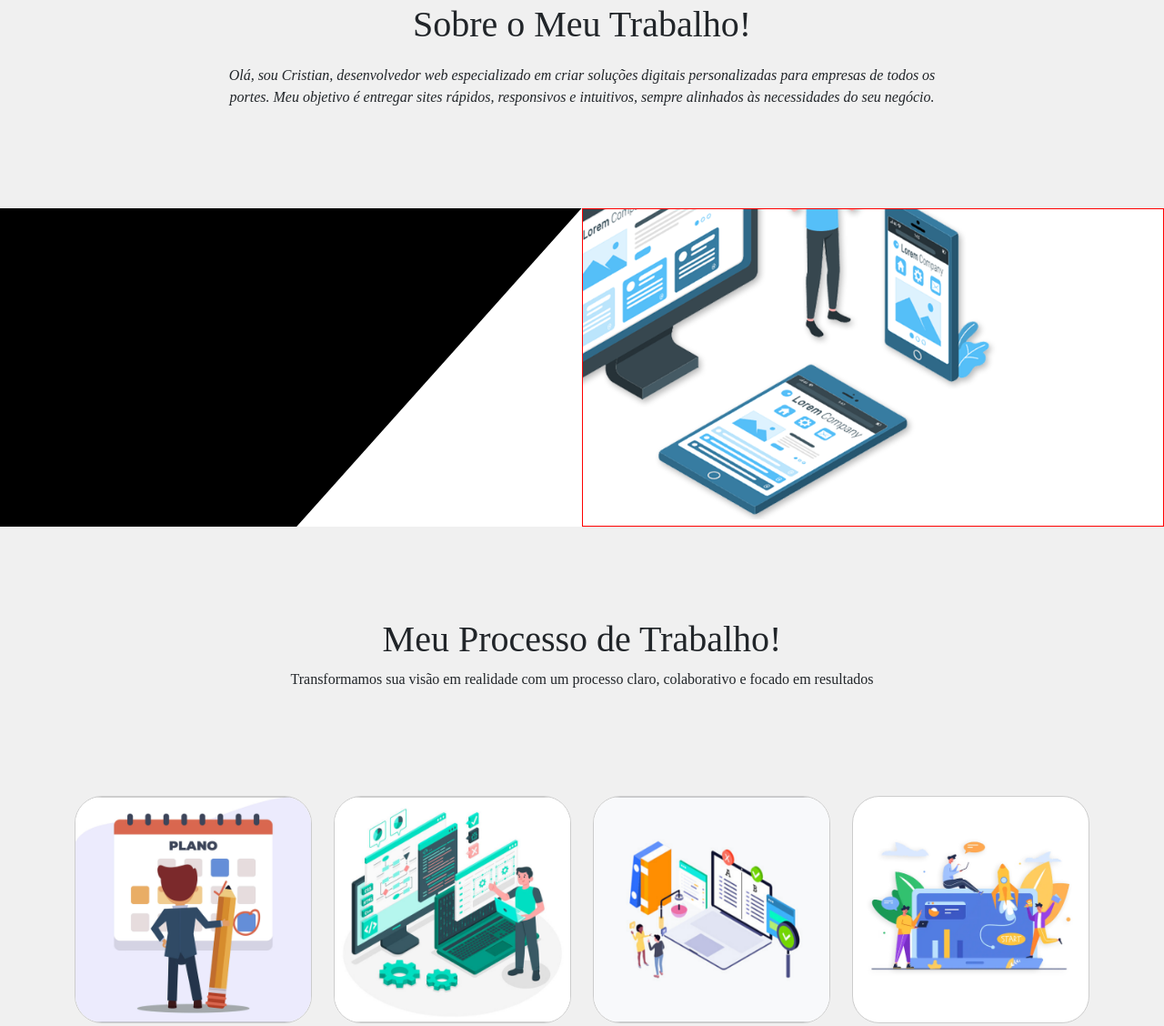
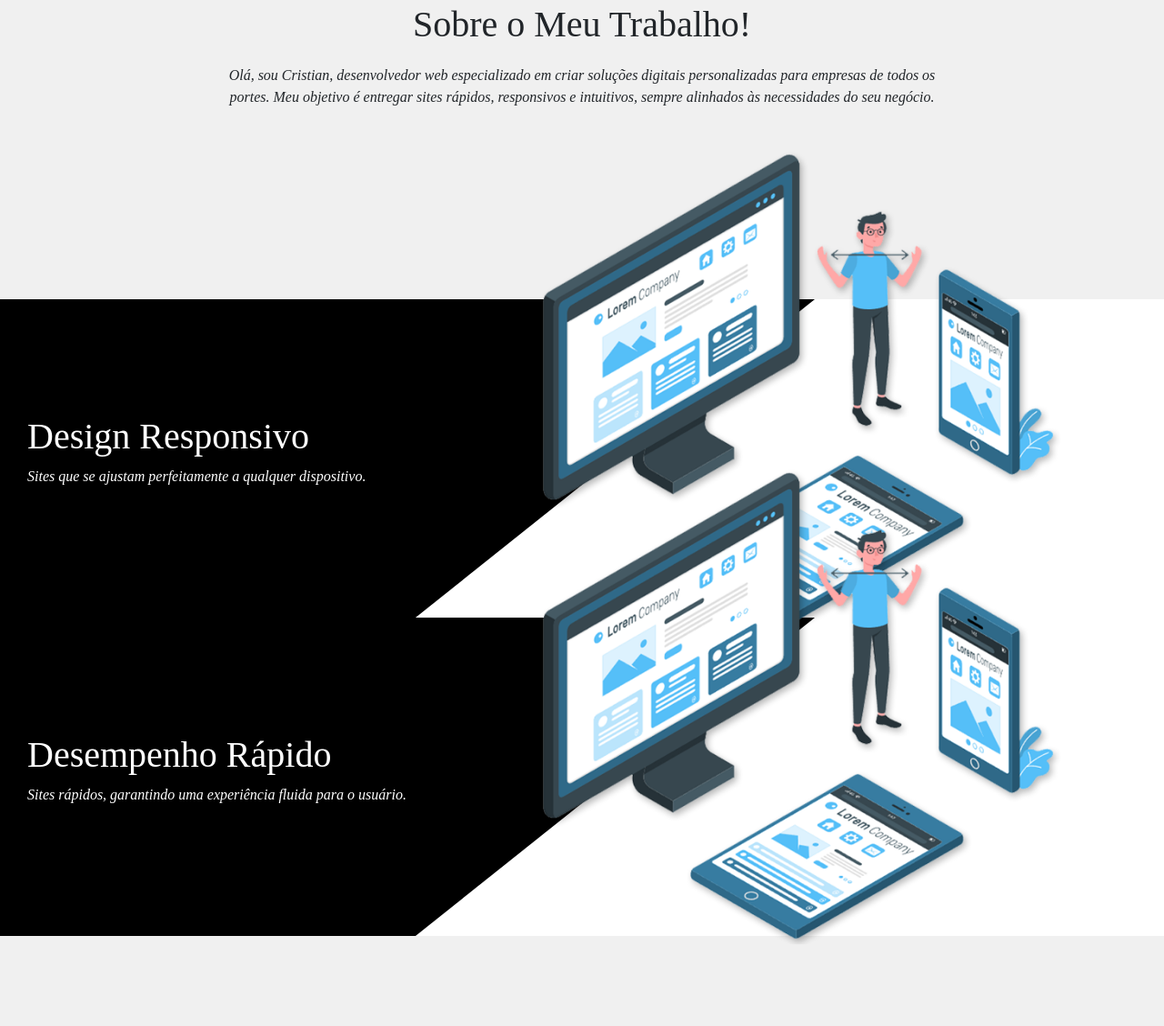
Before and after one commit to JBdevCristian/ladingPage_web, a plain HTML site: page index.html in a window 1280 px wide. Shown: the part 571-1699 px from the top of the page at 91% size. Drawn offline with nearby package versions, Linux system fonts and the light colour scheme.

Commit message:
Arrumando erro

```diff
--- a/index.html
+++ b/index.html
@@ -33,14 +33,33 @@
 
 
 
-            <div class="fundo">
-                <div class="lado1">
+            <section class="info">
 
+                <div class="fundo">
+                    <div class="lado1">
+                        <div class="content">
+                            <h1>Design Responsivo</h1>
+                            <p><i>Sites que se ajustam perfeitamente a qualquer dispositivo.</i></p>
+                        </div>
+                    </div>
+                    <div class="lado2">
+                            <img src="reponsiv.png" alt="">
+                    </div>
                 </div>
-                <div class="lado2">
-                        <img src="reponsiv.png" alt="">
+
+                <div class="fundo">
+                    <div class="lado1">
+                        <div class="content">
+                            <h1>Desempenho Rápido</h1>
+                            <p><i>Sites rápidos, garantindo uma experiência fluida para o usuário.</i></p>
+                        </div>
+                    </div>
+                    <div class="lado2">
+                            <img src="reponsiv.png" alt="">
+                    </div>
                 </div>
-            </div>
+
+            </section>
 
 
 
--- a/style.css
+++ b/style.css
@@ -1,4 +1,4 @@
-* {
+body {
 
     font-family: "Rubik", serif;
     -webkit-font-smoothing: antialiased;
@@ -53,6 +53,7 @@ body{
     justify-content: center;
     align-items: center;
     text-align: center;
+    margin-bottom: 100px;
 }
 
 .apresentacao p {
@@ -61,6 +62,10 @@ body{
 }
 
 /*Informações*/
+.info {
+    color: white;
+}
+
 .fundo {
     background-color: white;
     display: flex;
@@ -70,20 +75,18 @@ body{
 }
 
 .lado2 {
-    border: 1px solid red;
-    width: 100%;
+    width: 30%;
     height: 100%;
     display: flex;
     justify-content: center;
     align-items: center;
     position: relative;
-    overflow: hidden;
     z-index: 3; /* Adiciona o z-index para controlar a sobreposição */
 }
 
 .lado2 img {
     width: 700px;
-    transform: translate(-20%, -15%);
+    transform: translate(-30%, -15%);
 }
 
 .lado1 {
@@ -95,6 +98,7 @@ body{
     position: relative;
     overflow: hidden; /* Garante que o conteúdo não ultrapasse a área */
     z-index: 1; /* Garante que a esquerda fique acima dos outros elementos */
+    color: white;
 }
 
 /* Pseudo-elemento para aplicar o clip-path */
@@ -108,6 +112,14 @@ body{
     background-color: black; /* Cor de fundo da esquerda */
     clip-path: polygon(0 0, 100% 0, 51% 100%, 0% 100%); /* Invertendo o efeito para a esquerda */
     z-index: 2; /* O pseudo-elemento ficará acima de todos os outros */
+    color: white;
+}
+
+.lado1 .content {
+    position: absolute; /* Positiona o conteúdo de forma absoluta dentro de .lado1 */
+    left: 30px; /* Alinha o conteúdo à esquerda */
+    z-index: 4; /* Garante que o conteúdo fique acima do pseudo-elemento */
+    color: white; /* Cor do texto */
 }
 
 
```
Also changed, not shown: teste.html (+8 -6 lines).
